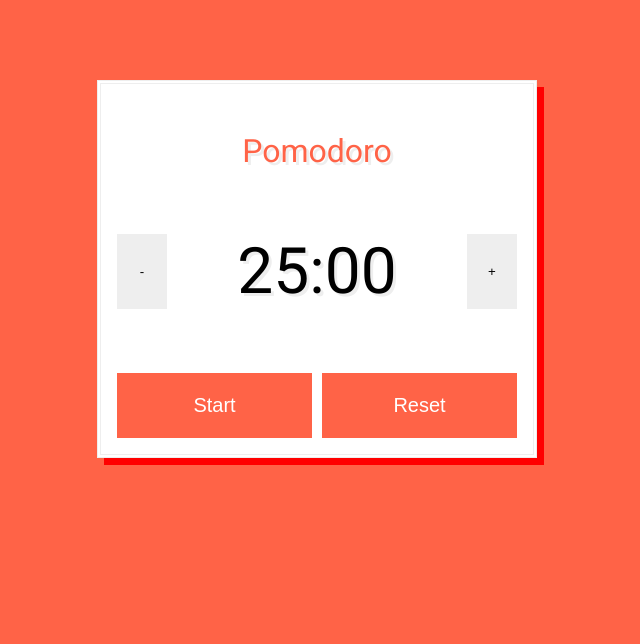
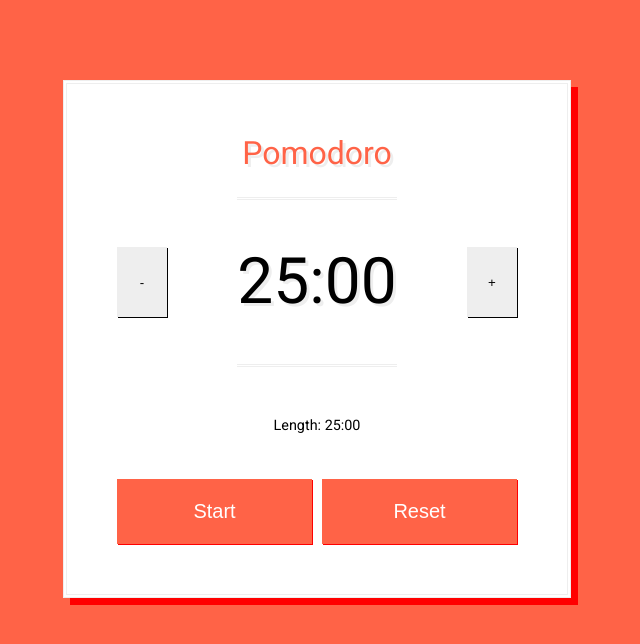
Before and after one commit to alightedlamp/pomodoro-clock, a React (Create React App) app: page / in a window 1280 px wide. Shown: the top 644 px of the page, without its empty margins (323-963 px from the left). Built offline with nearby package versions, Linux system fonts and the light colour scheme.

Commit message:
Update styles, fix completed state

```diff
--- a/package.json
+++ b/package.json
@@ -3,6 +3,7 @@
   "version": "0.1.0",
   "private": true,
   "dependencies": {
+    "gh-pages": "^1.0.0",
     "node-sass-chokidar": "0.0.3",
     "npm-run-all": "^4.1.1",
     "radium": "^0.19.4",
@@ -11,6 +12,8 @@
     "react-scripts": "1.0.13"
   },
   "scripts": {
+    "predeploy": "npm run build",
+    "deploy": "gh-pages -d build",
     "build-css": "node-sass-chokidar src/ -o src/",
     "watch-css": "npm run build-css && node-sass-chokidar src/ -o src/ --watch --recursive",
     "start-js": "react-scripts start",
@@ -18,5 +21,6 @@
     "build": "npm run build-css && react-scripts build",
     "test": "react-scripts test --env=jsdom",
     "eject": "react-scripts eject"
-  }
+  },
+  "homepage": "http://alightedlamp.github.io/pomodoro-clock"
 }
--- a/src/App.js
+++ b/src/App.js
@@ -24,13 +24,15 @@ class App extends Component {
   }
 
   addTime() {
-    let m = parseInt(this.state.length.split(':')[0]) + 1;
+    let m = parseInt(this.state.length.split(':')[0], 10) + 1;
+    m = m > 9 ? m : '0' + m;
     let length = `${m}:00`;
     this.setState({ length });
   }
 
   subtractTime() {
-    let m = parseInt(this.state.length.split(':')[0]) - 1;
+    let m = parseInt(this.state.length.split(':')[0], 10) - 1;
+    m = m > 9 ? m : '0' + m;
     let length = `${m}:00`;
     this.setState({ length });
   }
@@ -66,26 +68,25 @@ class App extends Component {
       }
 
       const ticker = setInterval(() => {
-        let segment = this.state.segmentsRemaining;
-        if (timeRemaining === '00:00') {
-          clearInterval(ticker);
-        }
-
-        let m = parseInt(this.state.timeRemaining.split(':')[0]);
-        let s = parseInt(this.state.timeRemaining.split(':')[1]);
+        // let segment = this.state.segmentsRemaining;
+        let m = parseInt(this.state.timeRemaining.split(':')[0], 10);
+        let s = parseInt(this.state.timeRemaining.split(':')[1], 10);
 
         if (s > 0) {
           s--;
-          if (s < 10) {
-            s = `0${s}`;
-          }
         }
         else if (s === 0) {
           m--;
           s = 59;
         }
 
+        s = s > 9 ? s : '0' + s;
+        m = m > 9 ? m : '0' + m;
+
         let timeRemaining = `${m}:${s}`;
+        if (timeRemaining === '00:00') {
+          this.reset();
+        }
         this.setState({ timeRemaining });
       }, 1000);
 
--- a/src/components/Pomodoro.js
+++ b/src/components/Pomodoro.js
@@ -3,14 +3,14 @@ import React from 'react';
 import Clock from './Clock';
 import Ticker from './Ticker';
 import Button from './Button';
-import Progress from './Progress';
+// import Progress from './Progress';
 
 class Pomodoro extends React.Component {
   render() {
     const length = this.props.length;
     const timeRemaining = this.props.timeRemaining;
-    const totalSegments = this.props.totalSegments;
-    const segmentsRemaining = this.props.segmentsRemaining;
+    // const totalSegments = this.props.totalSegments;
+    // const segmentsRemaining = this.props.segmentsRemaining;
     const timerOn = this.props.timerOn;
     const toggleTimer = this.props.toggleTimer;
     const addTime = this.props.addTime;
@@ -27,6 +27,7 @@ class Pomodoro extends React.Component {
       padding: '20px',
       fontSize: '1.25em',
       border: '1px solid tomato',
+      boxShadow: '1px 1px 0 red',
       color: 'white',
 
       ':hover': {
@@ -41,6 +42,7 @@ class Pomodoro extends React.Component {
     const lessTimeButtonStyle = {
       backgroundColor: '#eee',
       border: '1px solid #eee',
+      boxShadow: '1px 1px 0 black',
       width: '50px',
 
       ':hover': {
@@ -54,6 +56,7 @@ class Pomodoro extends React.Component {
     const moreTimeButtonStyle = {
       backgroundColor: '#eee',
       border: '1px solid #eee',
+      boxShadow: '1px 1px 0 black',
       width: '50px',
 
       ':hover': {
@@ -73,22 +76,27 @@ class Pomodoro extends React.Component {
 
     return(
       <div>
-        <div className="clock">
+        <div className="clock-row">
           <Button
             text={lessTimeButtonText}
             style={lessTimeButtonStyle}
             action={subtractTime}
           />
-          <Clock
-            timeRemaining={timeRemaining}
-            length={length}
-            timerOn={timerOn}
-          />
+          <div className="clock">
+            <Clock
+              timeRemaining={timeRemaining}
+              length={length}
+              timerOn={timerOn}
+            />
+          </div>
           <Button
             text={moreTimeButtonText}
             style={moreTimeButtonStyle}
             action={addTime}
           />
+        </div>
+        <div className="length">
+          Length: {length}
         </div>
         <Ticker
           timeRemaining={timeRemaining}
--- a/src/components/TopBar.js
+++ b/src/components/TopBar.js
@@ -1,21 +1,12 @@
 import React from 'react';
 
 import Title from './Title';
-import Button from './Button';
 
 class TopBar extends React.Component {
   render() {
-    const buttonStyle = {
-      border: 'none',
-      width: '25%',
-      backgroundColor: 'tomato',
-      color: 'white',
-      padding: '.75em'
-    }
     return(
-      <div>
+      <div className="top-bar">
         <Title />
-        {/*<Button text="Settings" style={buttonStyle}/>*/}
       </div>
       )
   }
--- a/src/css/styles.css
+++ b/src/css/styles.css
@@ -7,27 +7,48 @@ body {
 
 .App {
   margin: 5em auto 0 auto;
-  padding: 1em;
+  padding: 50px;
   background-color: white;
   width: 400px;
   box-shadow: 7px 7px 0 red;
   border: 4px double #eee; }
+
+.top-bar {
+  width: 200px;
+  margin: 0 auto 1em auto; }
 
 h1 {
   font-weight: 100;
   font-size: 2em;
   color: tomato;
   text-align: center;
-  margin: 1em 0 0 0;
+  margin: 0;
   text-shadow: 3px 3px #eee; }
 
-.clock {
+.length {
+  text-align: center;
+  width: 200px;
+  font-size: .9em;
+  margin: 25px auto 1em auto;
+  padding-top: 25px; }
+
+.clock-row {
   display: flex;
   font-size: 4em;
+  line-height: 1em;
   text-align: center;
-  margin: 1em 0;
+  margin: 25px 0 15px 0;
   text-shadow: 3px 3px #eee;
   justify-content: space-between; }
+
+.clock-row button {
+  margin-top: 50px;
+  margin-bottom: 50px; }
+
+.clock {
+  padding: 50px 0;
+  border-top: 3px double #eee;
+  border-bottom: 3px double #eee; }
 
 .progress {
   margin: 1em 0;
@@ -43,7 +64,11 @@ h1 {
 
 .controls {
   display: flex;
+  margin-top: 25px;
   justify-content: space-between; }
+
+.controls button {
+  margin-top: 1em; }
 
 .controls button:nth-child(1) {
   margin-right: .25em; }
--- a/src/css/styles.scss
+++ b/src/css/styles.scss
@@ -8,29 +8,48 @@ body {
 
 .App {
   margin: 5em auto 0 auto;
-  padding: 1em;
+  padding: 50px;
   background-color: white;
   width: 400px;
   box-shadow: 7px 7px 0 red;
   border: 4px double #eee;
 }
-
+.top-bar {
+  width: 200px;
+  margin: 0 auto 1em auto;
+}
 h1 {
   font-weight: 100;
   font-size: 2em;
   color: tomato;
   text-align: center;
-  margin: 1em 0 0 0;
+  margin: 0;
   text-shadow: 3px 3px #eee;
 }
-
-.clock {
+.length {
+  text-align: center;
+  width: 200px;
+  font-size: .9em;
+  margin: 25px auto 1em auto;
+  padding-top: 25px;
+}
+.clock-row {
   display: flex;
   font-size: 4em;
+  line-height: 1em;
   text-align: center;
-  margin: 1em 0;
+  margin: 25px 0 15px 0;
   text-shadow: 3px 3px #eee;
   justify-content: space-between;
+}
+.clock-row button {
+  margin-top: 50px;
+  margin-bottom: 50px;
+}
+.clock {
+  padding: 50px 0;
+  border-top: 3px double #eee;
+  border-bottom: 3px double #eee;
 }
 .progress {
   margin: 1em 0;
@@ -46,7 +65,11 @@ h1 {
 }
 .controls {
   display: flex;
+  margin-top: 25px;
   justify-content: space-between;
+}
+.controls button {
+  margin-top: 1em;
 }
 .controls button:nth-child(1) {
   margin-right: .25em;
```
Also changed, not shown: 1 other file (tests, documents, lock files or other folders).
